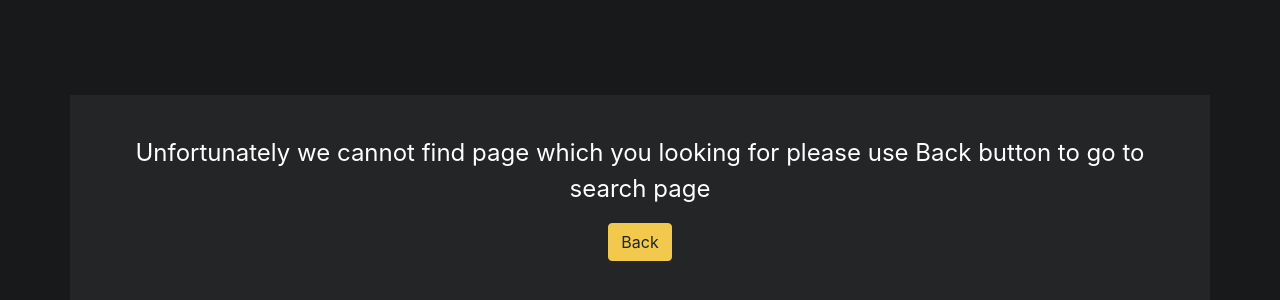
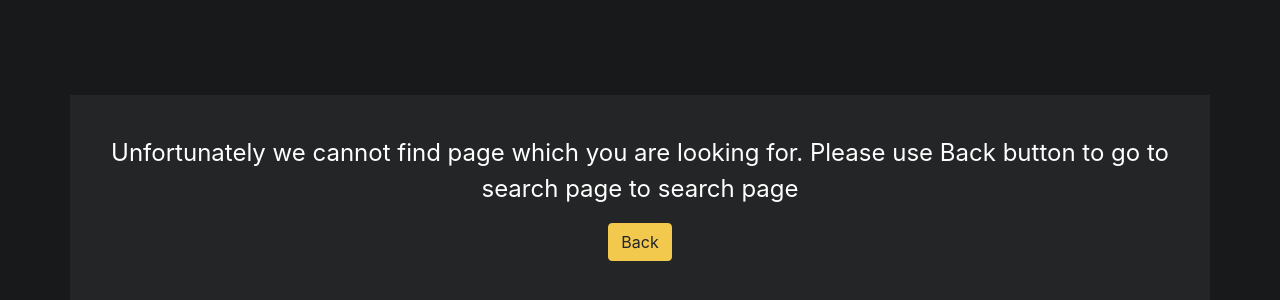
Before and after one commit to kjarekcodete/movieSearch, a React (Create React App) app: page /notFound in a window 1280 px wide. Shown: the part 202-502 px from the top of the page. Built offline with nearby package versions, Linux system fonts and the light colour scheme.

Commit message:
githubPage

```diff
--- a/package.json
+++ b/package.json
@@ -9,6 +9,7 @@
     "axios": "^0.19.2",
     "boostrap": "^2.0.0",
     "bootstrap": "^4.5.0",
+    "gh-pages": "^2.2.0",
     "node-sass": "^4.14.1",
     "react": "^16.13.1",
     "react-dom": "^16.13.1",
@@ -20,7 +21,9 @@
     "start": "react-scripts start",
     "build": "react-scripts build",
     "test": "react-scripts test",
-    "eject": "react-scripts eject"
+    "eject": "react-scripts eject",
+    "predeploy": "react-scripts build",
+    "deploy": "gh-pages -d build"
   },
   "eslintConfig": {
     "extends": "react-app"
--- a/src/index.js
+++ b/src/index.js
@@ -7,9 +7,9 @@ import {BrowserRouter as Router} from 'react-router-dom';
 
 ReactDOM.render(
   <React.StrictMode>
-    <Router>
-      <App/>
-    </Router>
+      <Router basename={process.env.PUBLIC_URL}>
+          <App />
+      </Router>
   </React.StrictMode>,
   document.getElementById('root')
 );
--- a/src/pages/MovieList/MovieList.jsx
+++ b/src/pages/MovieList/MovieList.jsx
@@ -53,7 +53,4 @@ const MovieList = () => {
 
 
 
-
-
-
 export default MovieList;
--- a/src/pages/NotFound/NotFound.jsx
+++ b/src/pages/NotFound/NotFound.jsx
@@ -4,7 +4,9 @@ import './NotFound.scss'
 
 const NotFound = () => {
   return <section className="container not-found dark-background">
-    <p className="not-found-info">Unfortunately we cannot find page which you looking for please use Back button to go to search page</p>
+    <p className="not-found-info">Unfortunately we cannot find page which you are looking for.
+      Please use Back button to go to search page
+      to search page</p>
     <BackButton path={'/'}/>
   </section>
 }
```
Also changed, not shown: 1 other file (tests, documents, lock files or other folders).
